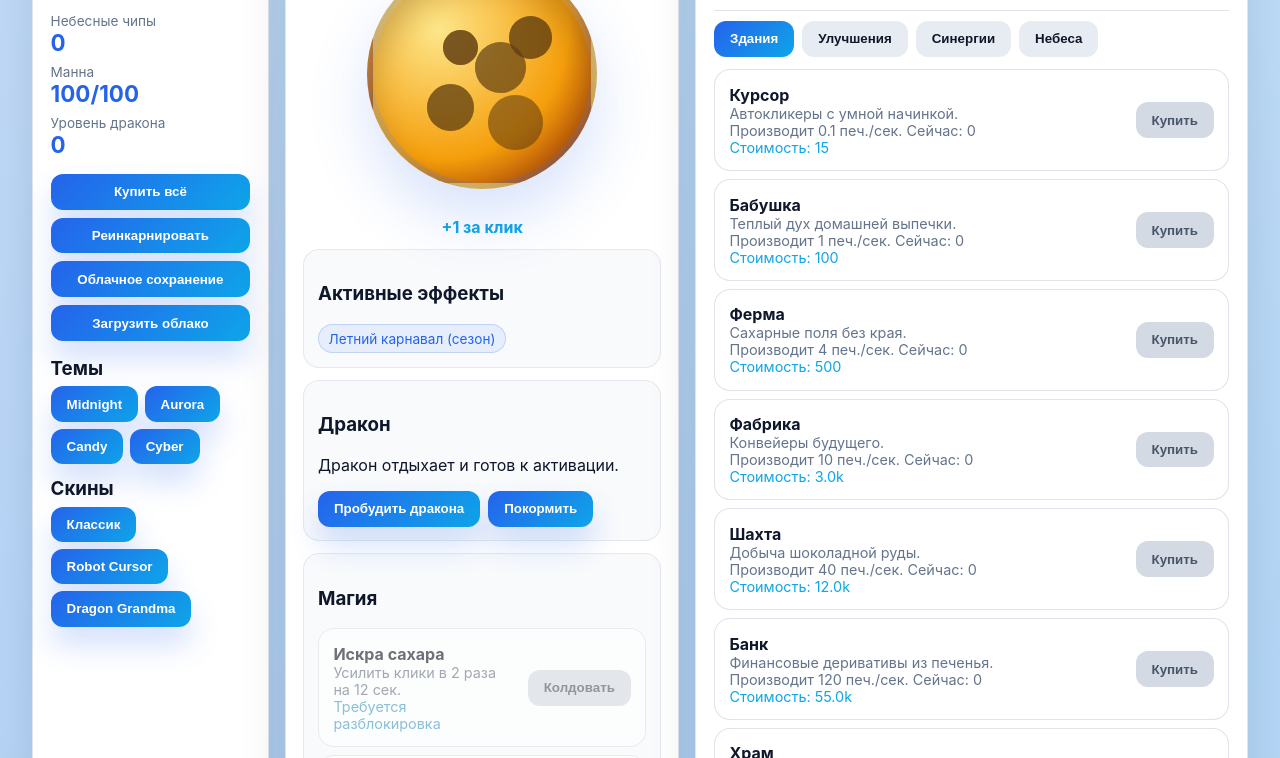
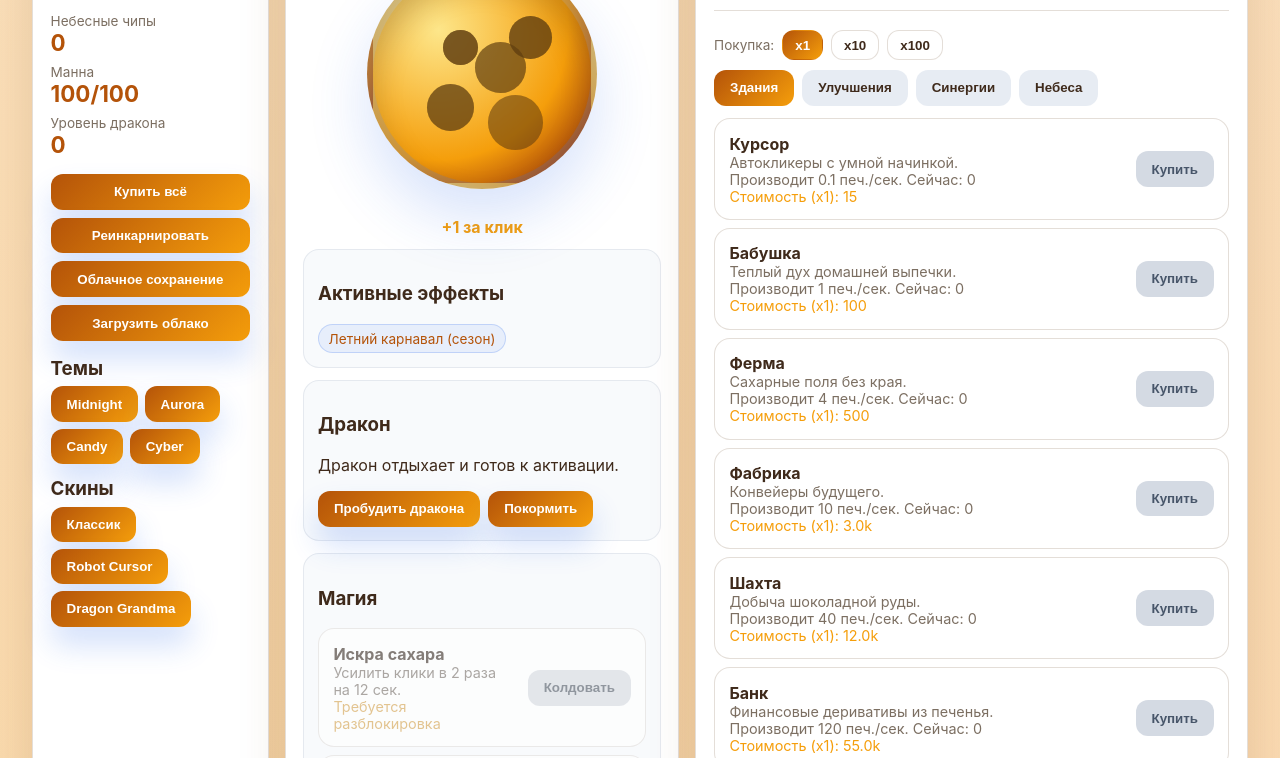
Before and after one commit to G6I6G/GG, a plain HTML site: page index.html in a window 1280 px wide. Shown: the part 305-1063 px from the top of the page. Drawn offline with Linux system fonts and the light colour scheme.

Commit message:
Add bulk buy controls and warm theme

```diff
--- a/index.html
+++ b/index.html
@@ -123,6 +123,12 @@
         <h2>Арсенал</h2>
         <span class="helper">20 зданий, синергии, улучшения и престиж</span>
       </div>
+      <div class="buy-modes">
+        <span class="label">Покупка:</span>
+        <button class="mode-button active" data-buy-mode="1">x1</button>
+        <button class="mode-button" data-buy-mode="10">x10</button>
+        <button class="mode-button" data-buy-mode="100">x100</button>
+      </div>
       <div class="tab-bar">
         <button class="tab-button active" data-tab="tab-buildings">Здания</button>
         <button class="tab-button" data-tab="tab-upgrades">Улучшения</button>
--- a/src/main.js
+++ b/src/main.js
@@ -150,6 +150,14 @@ class Building {
 
   getCost() {
     return Math.round(this.baseCost * Math.pow(1.15, this.count));
+  }
+
+  getBulkCost(amount) {
+    let total = 0;
+    for (let i = 0; i < amount; i += 1) {
+      total += Math.round(this.baseCost * Math.pow(1.15, this.count + i));
+    }
+    return total;
   }
 }
 
@@ -348,6 +356,7 @@ class Game {
     this.lastTick = performance.now();
     this.goldenSpawnMultiplier = 1;
     this.goldenCookieNext = performance.now() + this.randomGoldenDelay();
+    this.buyMultiplier = 1;
 
     this.initData();
     this.load();
@@ -735,10 +744,11 @@ class Game {
   buyBuilding(id) {
     const building = this.buildings.find((b) => b.id === id);
     if (!building) return false;
-    const cost = building.getCost();
+    const amount = this.buyMultiplier || 1;
+    const cost = building.getBulkCost(amount);
     if (this.cookies < cost) return false;
     this.cookies -= cost;
-    building.count += 1;
+    building.count += amount;
     this.checkAchievements();
     this.audio?.playPurchase();
     return true;
@@ -1213,6 +1223,7 @@ class UI {
     this.lastAchievementUpdate = performance.now();
     this.applyTheme();
     this.applySkin();
+    this.setBuyMode(this.game.buyMultiplier);
   }
 
   bindEvents() {
@@ -1301,6 +1312,12 @@ class UI {
       btn.addEventListener("click", () => this.switchTab(btn.dataset.tab));
     });
 
+    document.querySelectorAll("[data-buy-mode]").forEach((btn) => {
+      btn.addEventListener("click", () => {
+        this.setBuyMode(Number(btn.dataset.buyMode || 1));
+      });
+    });
+
     document.querySelectorAll("[data-theme]").forEach((btn) => {
       btn.addEventListener("click", () => {
         this.game.theme = btn.dataset.theme;
@@ -1314,6 +1331,14 @@ class UI {
         this.applySkin();
       });
     });
+  }
+
+  setBuyMode(multiplier) {
+    this.game.buyMultiplier = multiplier;
+    document.querySelectorAll("[data-buy-mode]").forEach((btn) => {
+      btn.classList.toggle("active", Number(btn.dataset.buyMode) === multiplier);
+    });
+    this.updateBuildingButtons();
   }
 
   render() {
@@ -1357,7 +1382,7 @@ class UI {
           <div class="title">${b.name}</div>
           <div class="desc">${b.flavor}</div>
           <div class="desc">Производит ${b.baseCps} печ./сек. Сейчас: ${b.count}</div>
-          <div class="meta">Стоимость: <span data-cost="${b.id}">${formatNumber(b.getCost())}</span></div>
+          <div class="meta"><span data-cost-label="${b.id}">Стоимость (x${this.game.buyMultiplier})</span>: <span data-cost="${b.id}">${formatNumber(b.getCost())}</span></div>
         </div>
         <button data-buy="${b.id}">Купить</button>`;
       this.buildingContainer.appendChild(card);
@@ -1409,9 +1434,12 @@ class UI {
   updateBuildingButtons() {
     this.game.buildings.forEach((b) => {
       const costEl = this.buildingContainer.querySelector(`[data-cost="${b.id}"]`);
+      const labelEl = this.buildingContainer.querySelector(`[data-cost-label="${b.id}"]`);
       const btn = this.buildingContainer.querySelector(`[data-buy="${b.id}"]`);
-      if (costEl) costEl.textContent = formatNumber(b.getCost());
-      if (btn) btn.disabled = this.game.cookies < b.getCost();
+      const bulkCost = b.getBulkCost(this.game.buyMultiplier || 1);
+      if (costEl) costEl.textContent = formatNumber(bulkCost);
+      if (labelEl) labelEl.textContent = `Стоимость (x${this.game.buyMultiplier})`;
+      if (btn) btn.disabled = this.game.cookies < bulkCost;
       const desc = btn?.previousElementSibling?.querySelectorAll(".desc")[1];
       if (desc) desc.textContent = `Производит ${b.baseCps} печ./сек. Сейчас: ${b.count}`;
     });
--- a/styles.css
+++ b/styles.css
@@ -1,16 +1,16 @@
 :root {
-  --bg: #f4f6fb;
+  --bg: #fbf7f0;
   --panel: #ffffff;
   --panel-strong: #ffffff;
-  --accent: #2563eb;
-  --accent-2: #0ea5e9;
-  --text: #0f172a;
-  --muted: #64748b;
+  --accent: #b45309;
+  --accent-2: #f59e0b;
+  --text: #3f2a1b;
+  --muted: #7c6f62;
   --success: #16a34a;
   --danger: #ef4444;
-  --glow: rgba(37, 99, 235, 0.35);
-  --border: rgba(148, 163, 184, 0.3);
-  --shadow: 0 24px 48px rgba(15, 23, 42, 0.12);
+  --glow: rgba(180, 83, 9, 0.35);
+  --border: rgba(148, 126, 101, 0.25);
+  --shadow: 0 24px 48px rgba(120, 72, 33, 0.16);
 }
 
 * {
@@ -19,9 +19,9 @@
 
 body {
   margin: 0;
-  background: radial-gradient(circle at 15% 12%, rgba(37, 99, 235, 0.18), transparent 38%),
-    radial-gradient(circle at 85% 10%, rgba(14, 165, 233, 0.2), transparent 38%),
-    radial-gradient(circle at 50% 90%, rgba(148, 163, 184, 0.25), transparent 45%),
+  background: radial-gradient(circle at 15% 12%, rgba(245, 158, 11, 0.22), transparent 38%),
+    radial-gradient(circle at 85% 10%, rgba(251, 146, 60, 0.2), transparent 38%),
+    radial-gradient(circle at 50% 90%, rgba(148, 126, 101, 0.25), transparent 45%),
     var(--bg);
   color: var(--text);
   font-family: "Inter", "Segoe UI", system-ui, -apple-system, sans-serif;
@@ -29,21 +29,21 @@ body {
 }
 
 body[data-theme="aurora"] {
-  --bg: #eef6ff;
-  --accent: #0ea5e9;
-  --accent-2: #7c3aed;
+  --bg: #f6faf4;
+  --accent: #16a34a;
+  --accent-2: #84cc16;
 }
 
 body[data-theme="candy"] {
-  --bg: #fff1f2;
-  --accent: #f43f5e;
-  --accent-2: #fb7185;
+  --bg: #fff4f1;
+  --accent: #ea580c;
+  --accent-2: #f97316;
 }
 
 body[data-theme="cyber"] {
-  --bg: #f0f9ff;
-  --accent: #0284c7;
-  --accent-2: #38bdf8;
+  --bg: #f3f0ff;
+  --accent: #7c3aed;
+  --accent-2: #a855f7;
 }
 
 body[data-season="winter"] {
@@ -348,6 +348,27 @@ button:disabled {
   border-bottom: 1px solid var(--border);
   padding-bottom: 0.4rem;
   margin-bottom: 0.6rem;
+}
+
+.buy-modes {
+  display: flex;
+  align-items: center;
+  gap: 0.5rem;
+  padding: 0.6rem 0;
+}
+
+.mode-button {
+  background: #ffffff;
+  color: var(--text);
+  border: 1px solid var(--border);
+  box-shadow: none;
+  padding: 0.4rem 0.75rem;
+}
+
+.mode-button.active {
+  background: linear-gradient(135deg, var(--accent), var(--accent-2));
+  color: #ffffff;
+  border-color: transparent;
 }
 
 .helper {
```
